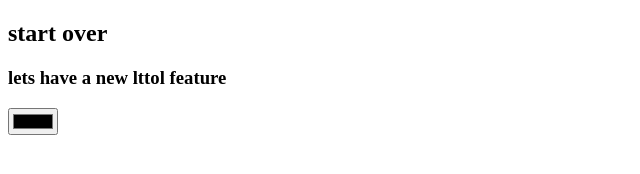
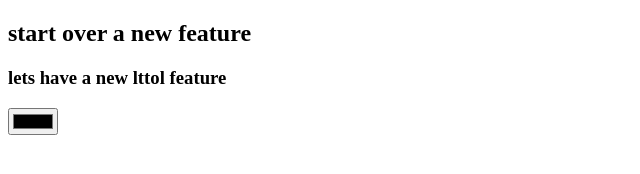
Before and after one commit to zeyadhossam/background-generator, a plain HTML site: page index.html in a window 1280 px wide. Shown: the whole page, without its empty margins (0-640 px from the left). Drawn offline with Linux system fonts and the light colour scheme.

Commit message:
new bigger feature

```diff
--- a/index.html
+++ b/index.html
@@ -8,7 +8,7 @@
   </head>
 
   <body>
-    <h2>start over</h2>
+    <h2>start over a new feature</h2>
     <h3>
       lets have a new lttol feature
     </h3>
```
